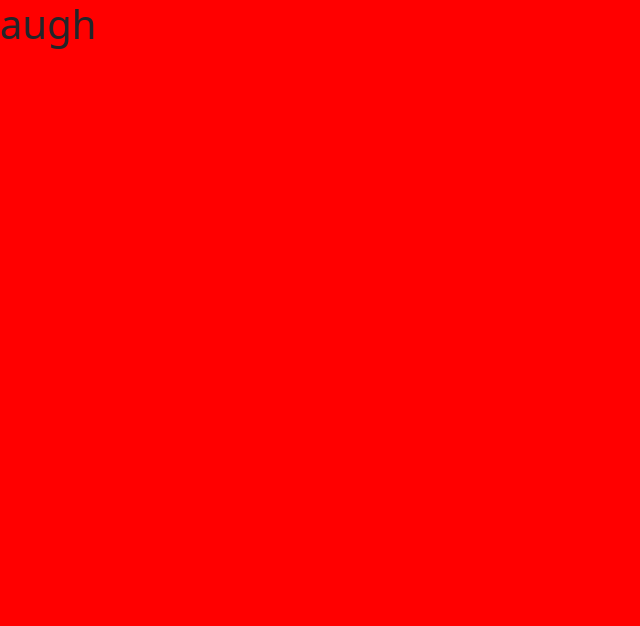
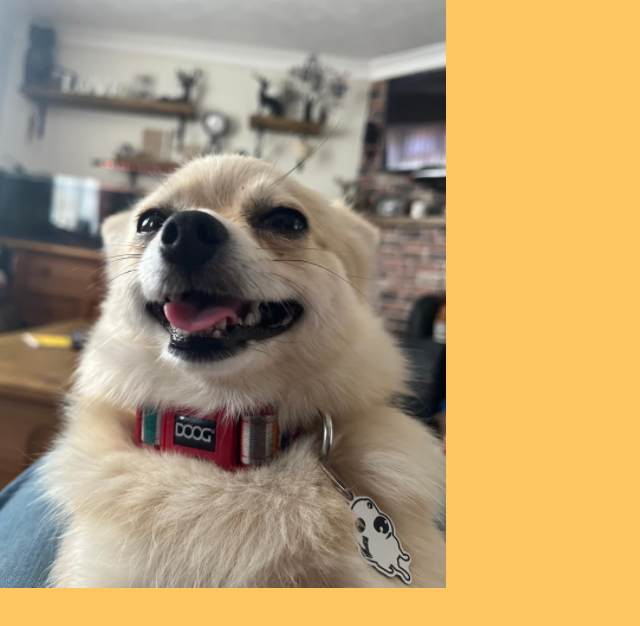
Before and after one commit to ulr19002478/ulr19002478.github.io, a plain HTML site: page index.html in a window 1280 px wide. Shown: the whole page, without its empty margins (0-640 px from the left). Drawn offline with nearby package versions, Linux system fonts and the light colour scheme.

Commit message:
background

```diff
--- a/index.html
+++ b/index.html
@@ -10,10 +10,10 @@
     <link href="https://cdn.jsdelivr.net/npm/bootstrap@5.0.2/dist/css/bootstrap.min.css" rel="stylesheet" integrity="sha384-EVSTQN3/azprG1Anm3QDgpJLIm9Nao0Yz1ztcQTwFspd3yD65VohhpuuCOmLASjC" crossorigin="anonymous">
     <link href="styles.css" rel="stylesheet">
 
-    <title>chee</title>
+    <title>what the dog doin</title>
   </head>
   <body>
-    <h1>augh</h1>
+    <img src="Pictures/thedog.png" alt="the dog">
 
 
     <script src="https://cdn.jsdelivr.net/npm/bootstrap@5.0.2/dist/js/bootstrap.bundle.min.js" integrity="sha384-MrcW6ZMFYlzcLA8Nl+NtUVF0sA7MsXsP1UyJoMp4YLEuNSfAP+JcXn/tWtIaxVXM" crossorigin="anonymous"></script>
--- a/styles.css
+++ b/styles.css
@@ -1,3 +1,3 @@
 body{
-    background-color: red;
+    background-color: rgb(253, 198, 97);
 }
```
